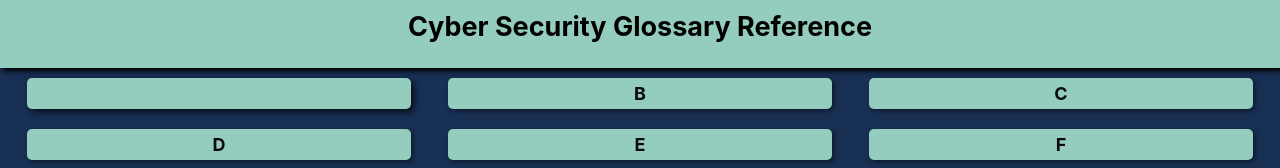
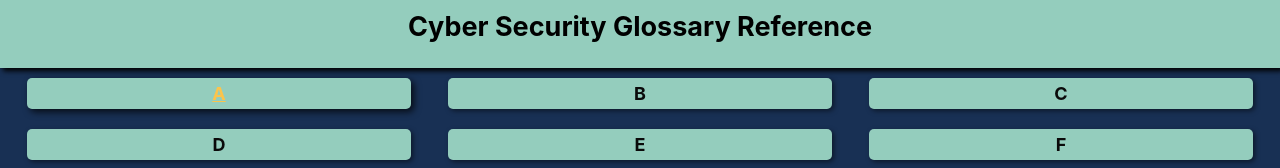
Before and after one commit to MixOfWar/cyber-security-glossary-reference, a React (Create React App) app: page / in a window 1280 px wide. In both pictures the pointer is over the element 219 px from the left and 93 px from the top of the page. Shown: the top 168 px of the page. Built offline with nearby package versions, Linux system fonts and the light colour scheme.

Commit message:
accents added emphasis removed

```diff
--- a/src/components/ContentCard/ContentCard.scss
+++ b/src/components/ContentCard/ContentCard.scss
@@ -15,7 +15,7 @@ $sec-text: #0a0a0a;
 		box-shadow: 5px 5px 10px rgba(0, 0, 0, 9);
 		cursor: pointer;
 		.card-header {
-			color: $secondary;
+			color: $accent;
 		}
 	}
 	.card-header {
```
